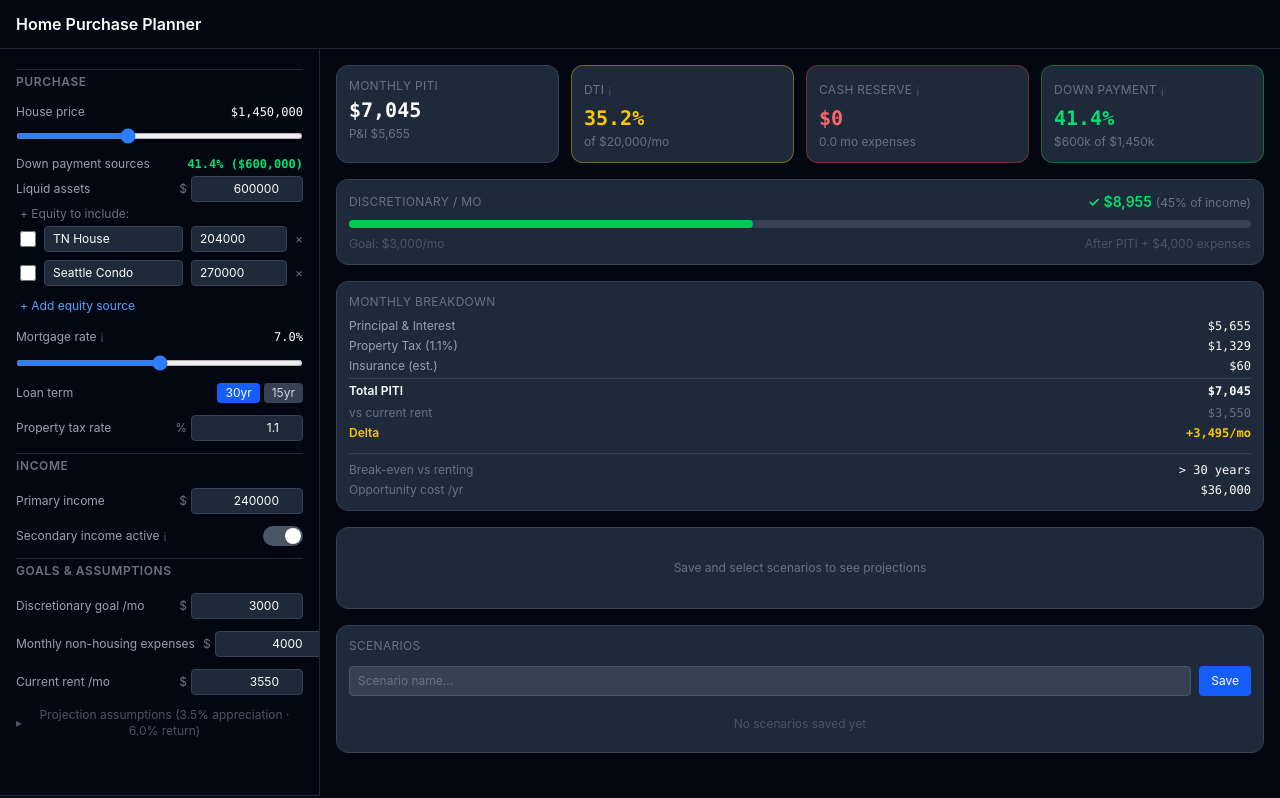
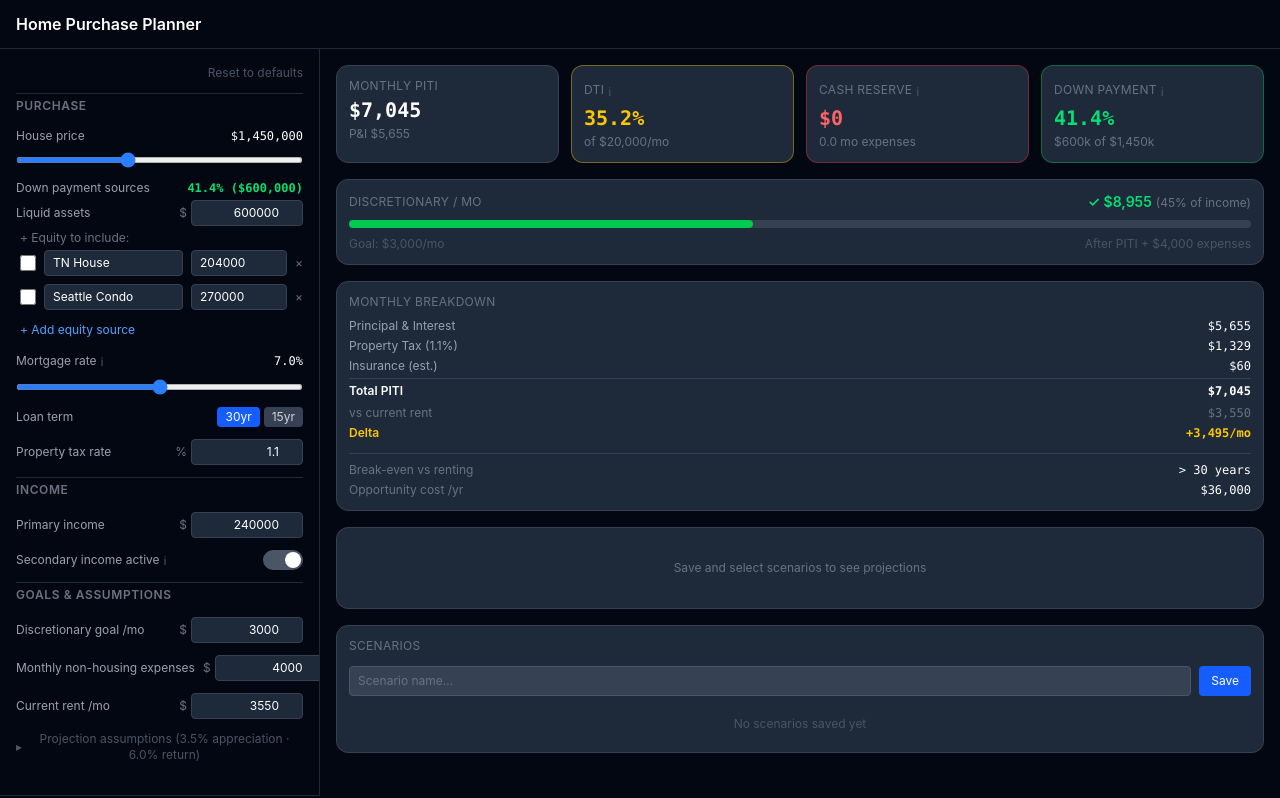
Before and after one commit to gallak87/fin, a React (Vite) app: page / in a window 1280 px wide. Built offline with nearby package versions, Linux system fonts and the light colour scheme; the HTML template or start-up script is replaced by a standard one.

Commit message:
feat: reset to defaults button in input panel

```diff
--- a/src/components/InputPanel.tsx
+++ b/src/components/InputPanel.tsx
@@ -131,7 +131,7 @@ function SectionHeader({ label }: { label: string }) {
 }
 
 export function InputPanel() {
-  const { inputs, setInputs } = useStore()
+  const { inputs, setInputs, resetInputs } = useStore()
   const [showProjectionSliders, setShowProjectionSliders] = useState(false)
   const metrics = computeMetrics(inputs)
   const downTotal = totalDownPayment(inputs)
@@ -172,6 +172,14 @@ export function InputPanel() {
 
   return (
     <div className="space-y-3 text-sm">
+      <div className="flex justify-end">
+        <button
+          onClick={resetInputs}
+          className="text-xs text-gray-600 hover:text-gray-400"
+        >
+          Reset to defaults
+        </button>
+      </div>
       <SectionHeader label="Purchase" />
 
       <SliderRow
```
